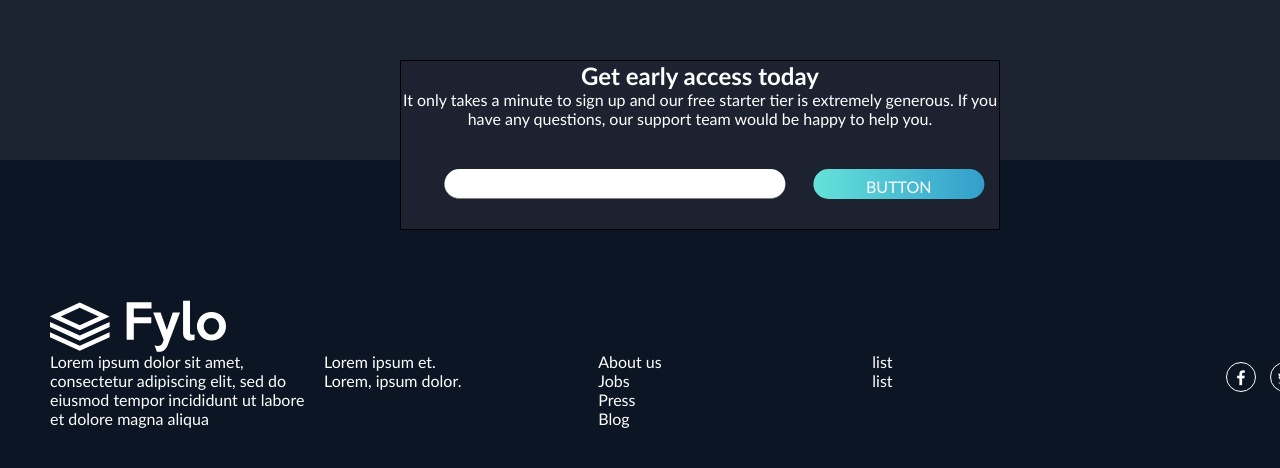
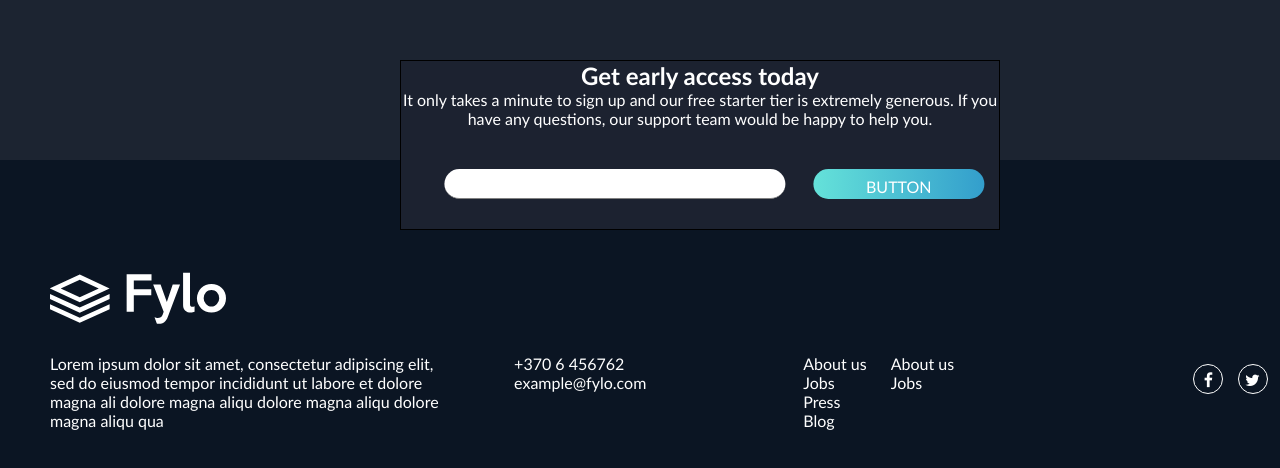
Before and after one commit to ugniusnor/fylo-challenge, a plain HTML site: page index.html in a window 1280 px wide. Shown: the part 2400-2868 px from the top of the page. Drawn offline with Linux system fonts and the light colour scheme.

Commit message:
footer updates

```diff
--- a/css/main.css
+++ b/css/main.css
@@ -240,10 +240,11 @@ background-color: hsl(216, 53%, 9%);
 position: relative;
 }
 .footer-container {
-    color: white;
+    display: inline-block;
+color: white;
 width: 1300px;
 margin-left: calc((100% - 1300px) / 2);
-margin-top: 10%;
+margin-top: 8%;
 
 }
 .form-container {
@@ -256,33 +257,42 @@ margin-top: 10%;
     border: black 1px solid;
     position: absolute;
     top: -100px;
+    display: inline-block;
 }
 
 .footer-logo{
+margin-bottom: 30px;
+}
+.footer-text {
+    width: 30%;
+    display: inline-block;
+    height: 50%;
+    margin-right: 70px;
+}
+.contact-section {
+    width: 15%;
+    display: inline-block;
+    margin-right: 70px;
 
 }
-.footer-text {
-    width: 20%;
+.navigation {
+    width: 15%;
     display: inline-block;
-    margin-right: 10px;
-}
-.contact-section {
-    width: 20%;
-    display: inline-block;
-    margin-right: 10px;
-}
-.footer-nav {
-    width: 20%;
-    display: inline-block;
-    margin-right: 10px;
-    list-style: none;
+    margin-right: 70px;
+
 }
 ul {
+
+    display:inline-block;
     list-style: none;
+
+    padding-left: 20px;
+
 }
+
 .social-icons {
     display: inline-block;
-    width: 10%;
+    width: 15%;
     padding-top: 5px;
     padding-bottom: 5px;
     text-decoration: none;
--- a/index.html
+++ b/index.html
@@ -155,38 +155,29 @@
                      </div>
                      <div class="footer-text">
                             <p> Lorem ipsum dolor sit amet, consectetur adipiscing elit, sed do eiusmod tempor incididunt ut labore et
-                                dolore magna aliqua</p>
+                                dolore magna ali dolore magna aliqu dolore magna aliqu dolore magna aliqu qua</p>
                      </div>
                      <div class="contact-section">
-                            <p>Lorem ipsum et.</p>
-                            <p>Lorem, ipsum dolor.</p>
+                            <p>+370 6 456762</p>
+                             <p> example@fylo.com</p>
                      </div>
-                     <nav class="footer-nav">
-                            <ul>
+                            <div class="navigation">
+                        <ul>
                               <a href="">  <li>About us</li> </a>
                                 <a href=""> <li>Jobs</li> </a>
                                     <a href=""> <li>Press</li> </a>
                                         <a href=""><li>Blog</li> </a>
                             </ul>
-
-                     </nav>
-                     <nav class="footer-nav">
-                       <ul>
-                           <a href="#"><li>list</li></a>
-                           <a href="#"><li>list</li></a>
-                       </ul>
-
-
-                 </nav>
-
+                            <ul>
+                                <a href="">  <li>About us</li> </a>
+                                  <a href=""> <li>Jobs</li> </a>
+                              </ul>
+                        </div>
                      <div class="social-icons">
                         <a href="#" target="blink"  class="fa fa-facebook"></a >
                         <a href="#" target="blink" class="fa fa-twitter"></a >
                         <a href="#" target="blink" class="fa fa-instagram"></a >
                      </div>
-
-
-
                 </div>
             </footer>
 
```
